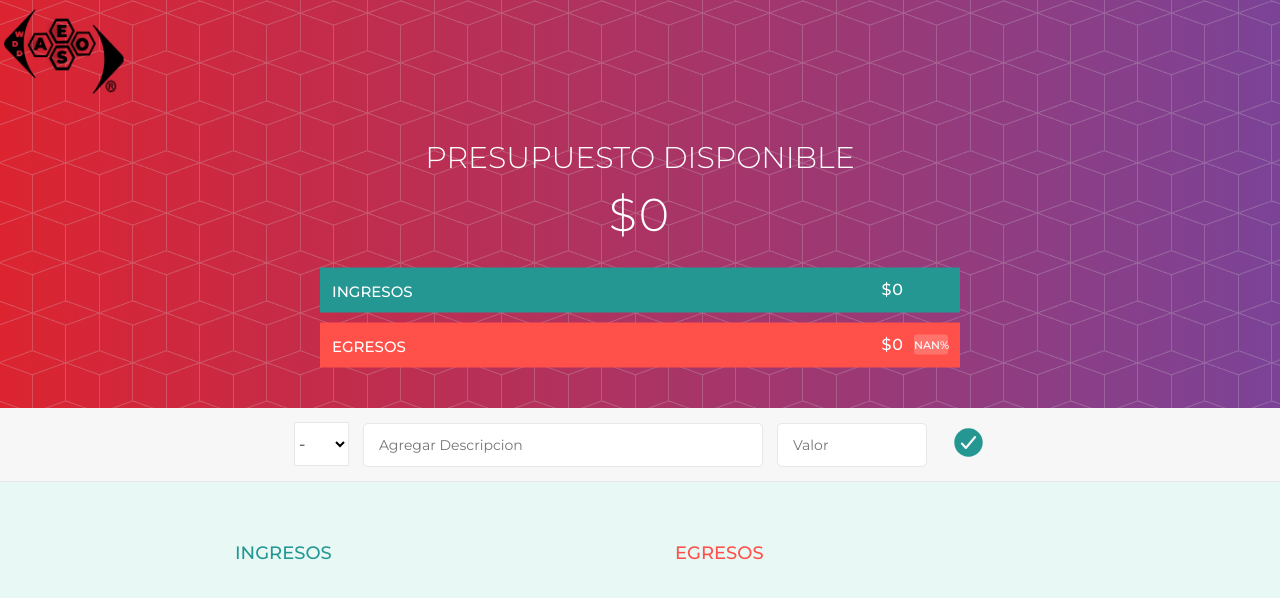
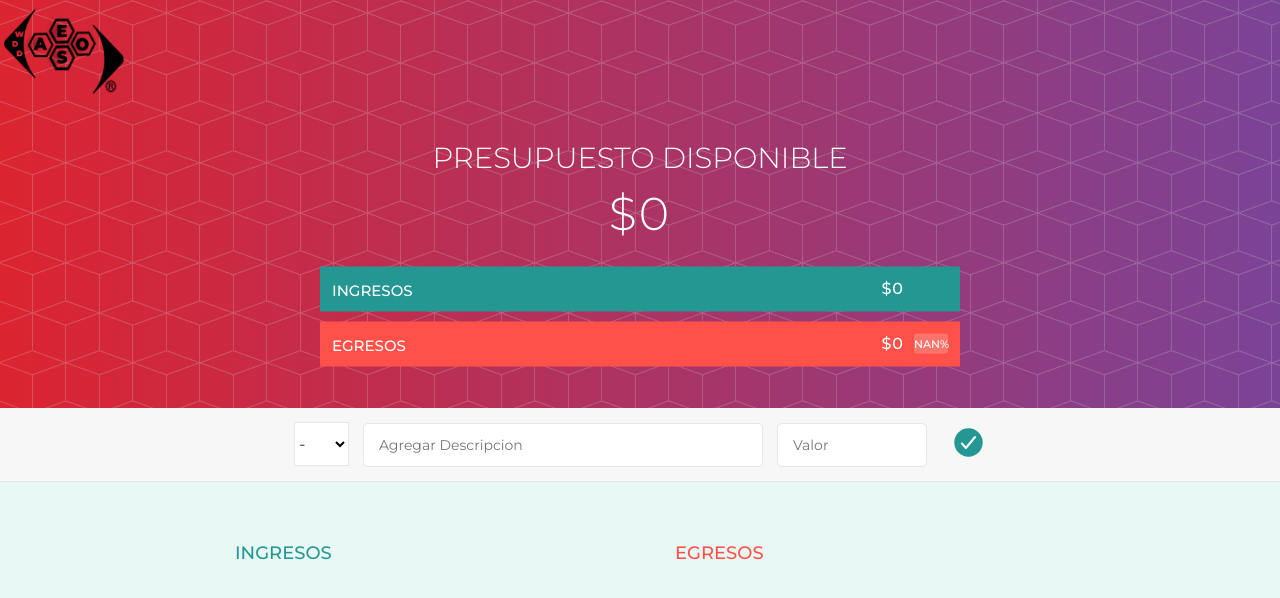
Before and after one commit to SoftwareFullStack/2-proyecto-AppPresupuesto, a plain HTML site: page index.html in a window 1280 px wide. Drawn offline with nearby package versions, Linux system fonts and the light colour scheme.

Commit message:
se hace un reajustes al responsive design

```diff
--- a/Styles/Styles.css
+++ b/Styles/Styles.css
@@ -38,7 +38,6 @@ body {
 
 .containerGeneral {
     width: 100%;
-    /* height: 40vh; */
     color: var(--colorTextoGeneral);
     font-family: Open Sans;
     font-size: 16px;
@@ -59,7 +58,6 @@ body {
 .cabecero {
     width: 50%;
     margin: auto;
-    /* height: 40vh; */
     background-size: cover;
     background-position: center;
     position: relative;
@@ -303,9 +301,9 @@ h2 {
 
                                         /* WEB RESPONSIVE DESIGN */
 
-@media screen and (min-width: 855px){
+@media screen and (min-width: 855px) and (max-width: 1920px){
     .presupuesto_titulo{
-        font-size: 30px;
+        font-size: 29px;
     }
 }
 
@@ -331,6 +329,7 @@ h2 {
     .presupuesto{
         width: 100%;
     }
+
     .presupuesto_ingreso, .presupuesto_egreso{
         width: 95%;
         margin: 5px auto;
@@ -401,6 +400,7 @@ h2 {
     .presupuesto{
         width: 100%;
     }
+
     .presupuesto_ingreso, .presupuesto_egreso{
         width: 95%;
         margin: 5px auto;
```
